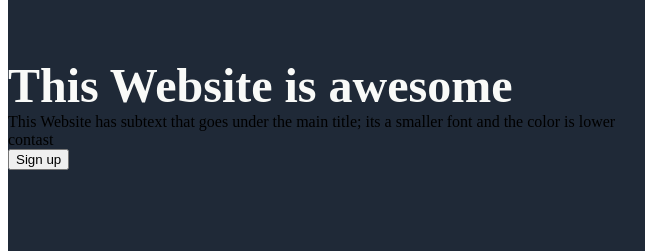
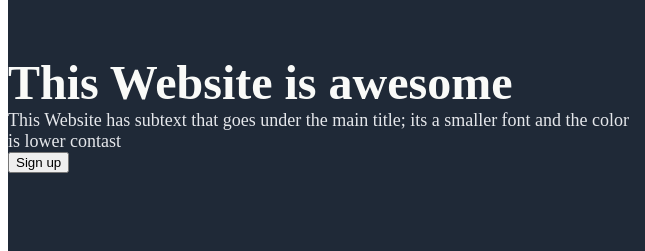
Before and after one commit to jameskaziini9/landing-page, a plain HTML site: page index.html in a window 1280 px wide. Shown: the part 92-343 px from the top of the page, 0-645 px from the left. Drawn offline with Linux system fonts and the light colour scheme.

Commit message:
Add class and styling
add an additional class called "subtext" to style it differently

```diff
--- a/index.html
+++ b/index.html
@@ -21,7 +21,7 @@
         <div class="hero">
             <div class="left">
             <div class="main-text">This Website is awesome</div>
-            <div>This Website has subtext that goes under the main title; its a smaller font and the color is lower contast</div>
+            <div class="subtext">This Website has subtext that goes under the main title; its a smaller font and the color is lower contast</div>
             <button>Sign up</button></div>
             <div class="right"><img src="https://images.pexels.com/photos/38524143/pexels-photo-38524143.jpeg" alt="A man in sunrise"></div>
         </div>
--- a/styles.css
+++ b/styles.css
@@ -38,8 +38,6 @@ ul {
     flex: 1;
 }
 
-
-
 img {
     width: 100%;
     max-width: 500px;
@@ -53,3 +51,8 @@ img {
     color: #f9faf8;
     font-weight: 900;
 }
+
+.subtext {
+    font-size: 18px;
+    color: #e5e7eb;
+}
```
